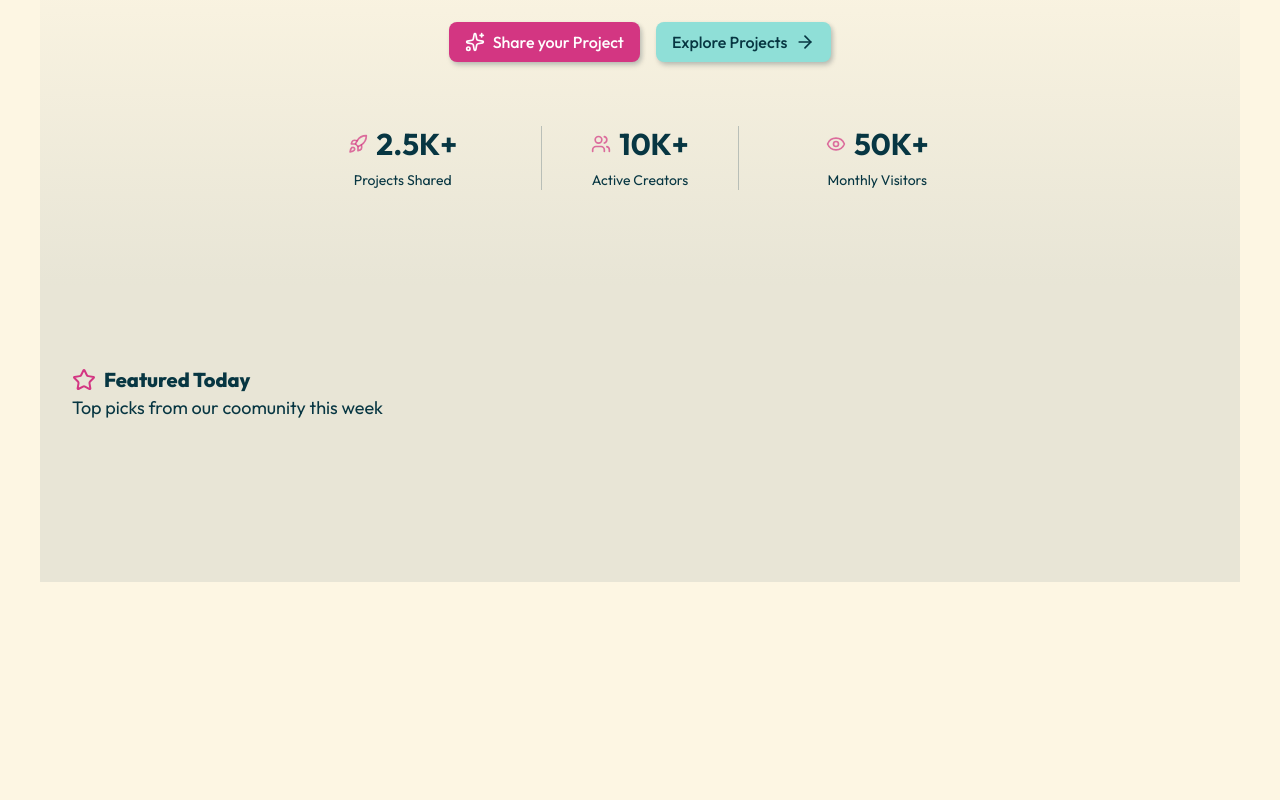
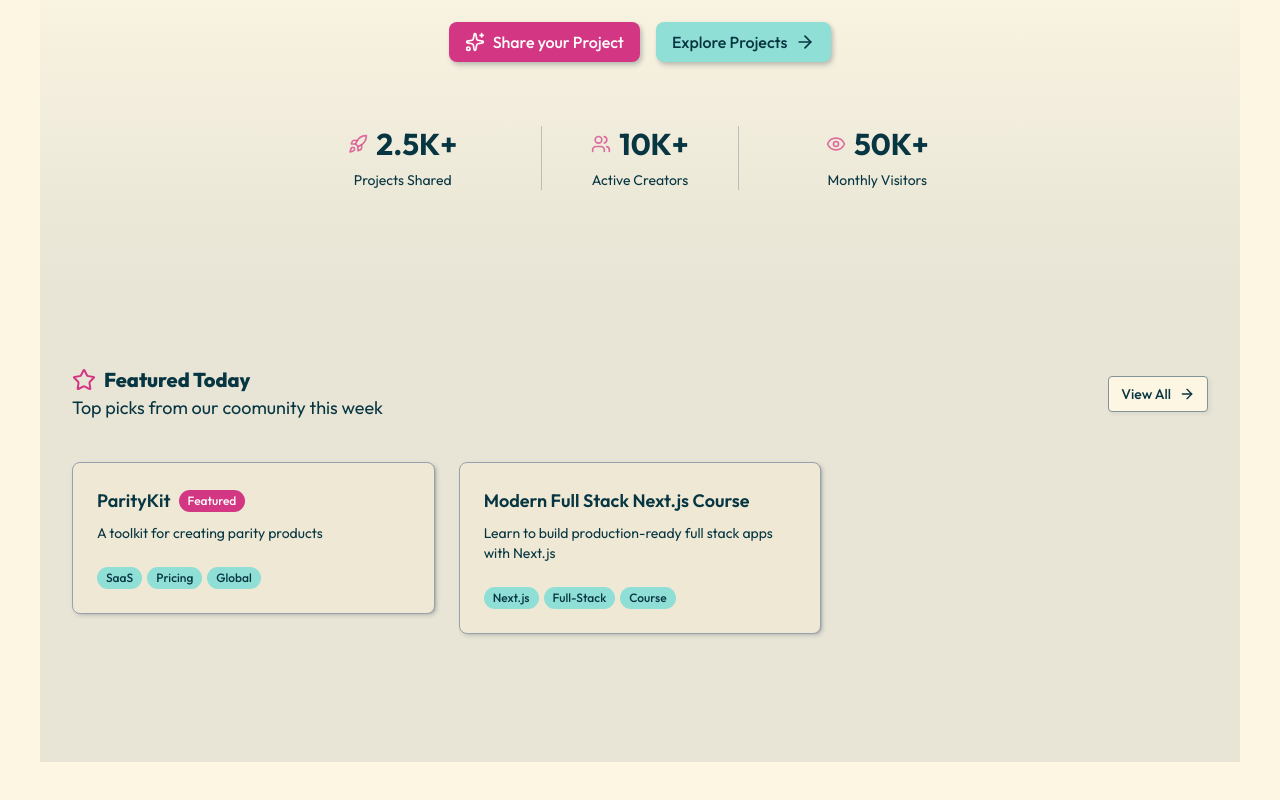
Before and after one commit to Aman-Tech990/Agora, a Next.js app: page / in a window 1280 px wide. Shown: the part 466-1266 px from the top of the page. Before the commit the page ends 1088 px from the top, so only its background shows below. Built offline with nearby package versions, Linux system fonts and the light colour scheme.

Commit message:
Feauture Section UI & Card ready

```diff
--- a/src/components/common/SectionHeader.tsx
+++ b/src/components/common/SectionHeader.tsx
@@ -1,5 +1,26 @@
-import { LucideIcon } from 'lucide-react';
-import React from 'react'
+import { ArrowRightIcon, LucideIcon } from 'lucide-react';
+import { Button } from '../ui/button';
+import Link from 'next/link';
+import ProductCard from '../products/ProductCard';
+
+const featuresProductItems = [
+    {
+        id: 1,
+        name: "ParityKit",
+        description: "A toolkit for creating parity products",
+        tags: ["SaaS", "Pricing", "Global"],
+        votes: 615,
+        isFeatured: true,
+    },
+    {
+        id: 2,
+        name: "Modern Full Stack Next.js Course",
+        description: "Learn to build production-ready full stack apps with Next.js",
+        tags: ["Next.js", "Full-Stack", "Course"],
+        votes: 125,
+        isFeatured: false,
+    },
+];
 
 const SectionHeader = (
     { title, icon: Icon, description }:
@@ -7,7 +28,7 @@ const SectionHeader = (
 ) => {
     return (
         <div className='mb-12'>
-            <div className='flex items-center gap-2 mb-3'>
+            <div className='flex w-full items-center justify-between mb-3'>
                 <div>
                     <div className='flex items-center gap-2'>
                         <Icon className='size-6 text-primary' />
@@ -16,9 +37,25 @@ const SectionHeader = (
                     <p className='text-muted-foreground text-lg'>{description}</p>
                 </div>
 
+                <Button
+                    asChild
+                    className='hidden sm:flex cursor-pointer rounded-lg'
+                    variant='outline'
+                >
+                    <Link
+                        href="/explore"
+                    >
+                        View All <ArrowRightIcon size={4} />
+                    </Link>
+                </Button>
+            </div>
+            <div className='grid-wrapper mt-10'>
+                {featuresProductItems.map((product) =>
+                    <ProductCard key={product.id} product={product} />
+                )}
             </div>
         </div>
     );
 }
 
-export default SectionHeader
+export default SectionHeader;
--- a/src/components/landingpage/FeaturedProducts.tsx
+++ b/src/components/landingpage/FeaturedProducts.tsx
@@ -6,15 +6,11 @@ const FeaturedProducts = () => {
     return (
         <section className='py-20 bg-muted/20'>
             <div className='wrapper'>
-                <div className='flex items-center justify-between mb-8'>
-                    <h1>
-                        <SectionHeader
-                            title="Featured Today"
-                            icon={StarIcon}
-                            description="Top picks from our coomunity this week"
-                        />
-                    </h1>
-                </div>
+                <SectionHeader
+                    title="Featured Today"
+                    icon={StarIcon}
+                    description="Top picks from our coomunity this week"
+                />
 
             </div>
         </section>
--- a/src/components/landingpage/HeroSection.tsx
+++ b/src/components/landingpage/HeroSection.tsx
@@ -59,7 +59,7 @@ const HeroSection = () => {
                             </Link>
                         </Button>
                         <Button asChild size="lg" className="text-base px-8 shadow-lg rounded-xl" variant="secondary">
-                            <Link href="/submit">
+                            <Link href="/explore">
                                 Explore Projects
                                 <ArrowRightIcon className="size-5" />
                             </Link>
--- /dev/null
+++ b/src/components/products/ProductCard.tsx
@@ -0,0 +1,58 @@
+import Link from "next/link";
+import { Card, CardDescription, CardFooter, CardHeader, CardTitle } from "../ui/card";
+import { Badge } from "../ui/badge";
+
+interface Product {
+    id: number,
+    name: string,
+    description: string,
+    tags: string[],
+    votes: number,
+    isFeatured: boolean,
+};
+
+const ProductCard = ({ product }: { product: Product }) => {
+    return (
+        <Link href={`/products/${product.id}`}>
+            <Card
+                className="group card-hover hover:bg-primary-foreground/10 border-solid border-gray-400"
+            >
+                <CardHeader>
+                    <div
+                        className="flex items-center gap-2"
+                    >
+                        <CardTitle
+                            className="text-lg group-hover:text-primary transition-colors"
+                        >
+                            {product.name}
+                        </CardTitle>
+                        {product.isFeatured &&
+                            <Badge>
+                                Featured
+                            </Badge>
+                        }
+                    </div>
+                    <CardDescription>
+                        {product.description}
+                    </CardDescription>
+                </CardHeader>
+                <CardFooter>
+                    <div
+                        className="flex items-center gap-1.25"
+                    >
+                        {product.tags.map((tag) =>
+                            <Badge
+                                variant="secondary"
+                                key={tag}
+                            >
+                                {tag}
+                            </Badge>
+                        )}
+                    </div>
+                </CardFooter>
+            </Card>
+        </Link>
+    )
+}
+
+export default ProductCard;
```
